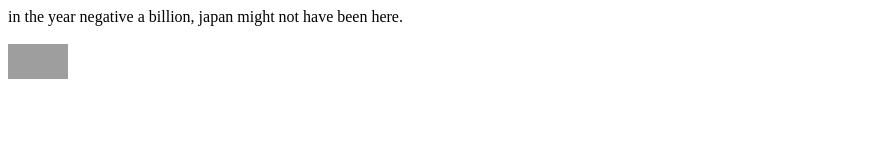
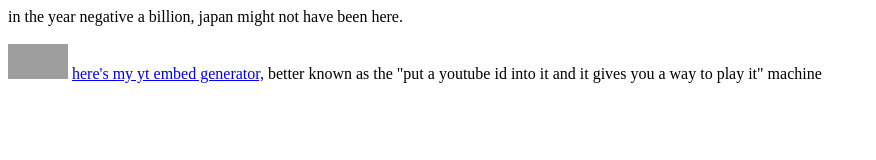
Before and after one commit to GoldGleam/GoldGleam, a plain HTML site: page index.html in a window 1280 px wide. Shown: the whole page, without its empty margins (0-876 px from the left). Drawn offline with Linux system fonts and the light colour scheme; grey boxes are pictures that could not be loaded.

Commit message:
Update index.html

```diff
--- a/index.html
+++ b/index.html
@@ -7,5 +7,6 @@
 <body>
 in the year negative a billion, japan might not have been here.<br><br>
 <iframe src="https://www.youtube.com/embed/Mh5LY4Mz15o" title="YouTube video player" allow="accelerometer; autoplay; clipboard-write; encrypted-media; gyroscope; picture-in-picture" allowfullscreen="" width="60" height="35" frameborder="0"></iframe>
+<a href="ytembedgen.html"> here's my yt embed generator,</a> better known as the "put a youtube id into it and it gives you a way to play it" machine
 </body>
 </html>
```
